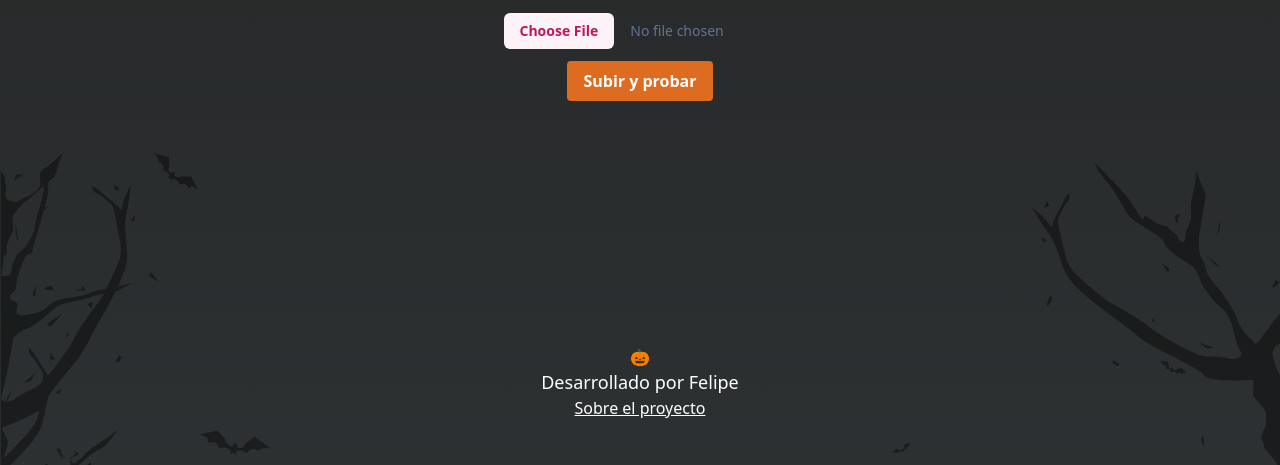
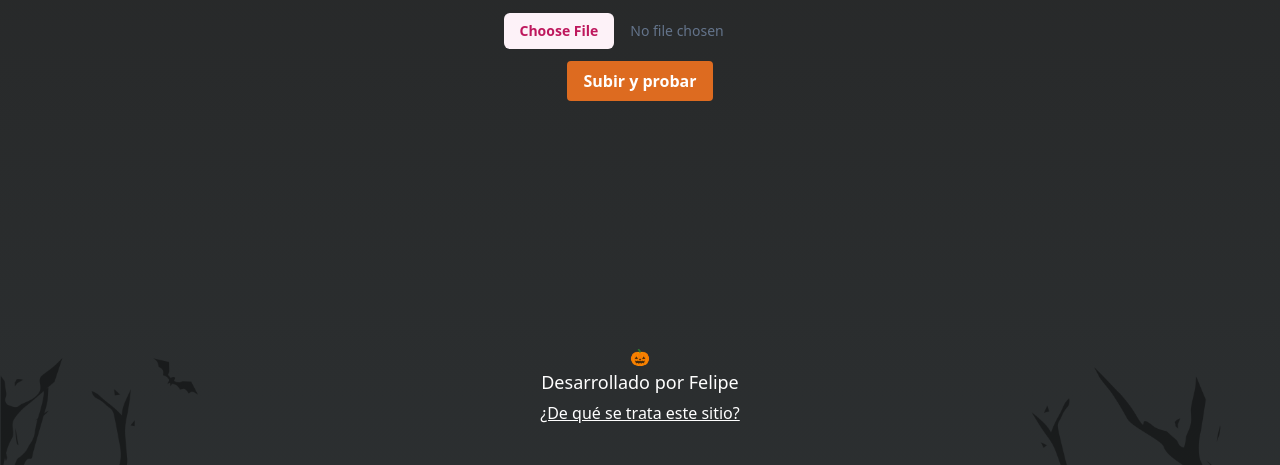
Before and after one commit to felipejoq/halloween-masks, an Astro site: page / in a window 1280 px wide. Shown: the part 487-952 px from the top of the page. Built offline with nearby package versions, Linux system fonts and the light colour scheme; Astro itself is replaced by a stand-in of ours.

Commit message:
algunos cambios en el diseño

```diff
--- a/src/components/shared/Footer.astro
+++ b/src/components/shared/Footer.astro
@@ -7,7 +7,9 @@ import FooterImage from '../../media/footer-img.webp';
     <p class="text-[18px]">
         Desarrollado por Felipe
     </p>
-    <p class="text-[16px]">
-        <a href="/about" class="text-white underline">Sobre el proyecto</a>
+    <p class="text-[16px] mt-[5px]">
+        <a href="/about" class="text-white underline">
+            ¿De qué se trata este sitio?
+        </a>
     </p>
 </footer>
--- a/src/components/shared/ImageFooter.astro
+++ b/src/components/shared/ImageFooter.astro
@@ -6,5 +6,5 @@ import HalloweenFooterImage from "../../media/halloween-footer.webp";
 <Image
     src={HalloweenFooterImage}
     alt="Halloween Footer"
-    class="w-full object-cover z-[-10000] opacity-40 mt-[-300px] relative botom-0"
+    class="w-full object-cover z-[-10000] opacity-40 mt-[-100px] relative botom-0"
 />
```
